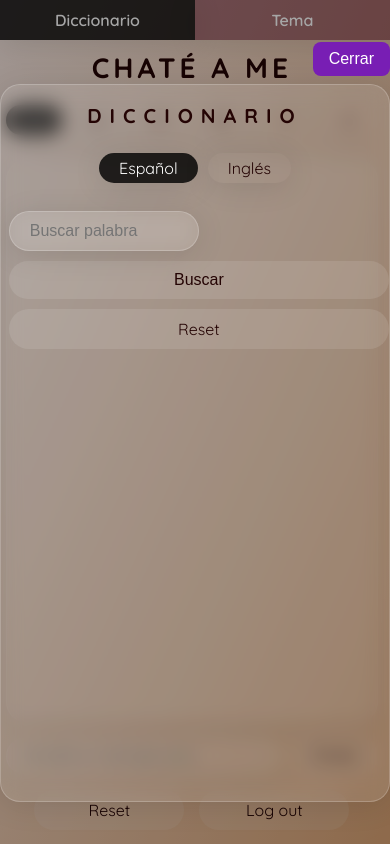
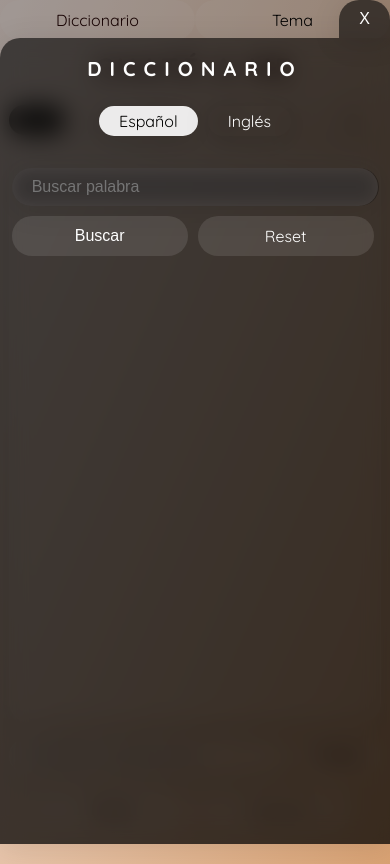
Before and after one commit to Albert-S2/chateame, a Next.js app: page /chatpage in a window 390 px wide. Both pictures are taken after a click on the button "Diccionario". Built offline with nearby package versions, Linux system fonts and the light colour scheme.

Commit message:
mobile version implemented

```diff
--- a/app/chatpage/chatpage.css
+++ b/app/chatpage/chatpage.css
@@ -35,6 +35,40 @@ body {
   width: 100%;
 }
 
+.mobile-toggle-buttons {
+  display: flex;
+  justify-content: center;
+  align-items: center;
+  width: 100%;
+  margin: 0;
+}
+
+.mobile-toggle-buttons button {
+  padding: 10px 20px;
+  /* background: rgba(94, 15, 40, 0.5); */
+  background: rgba(255, 255, 255, 0.1);
+  /* color: #240404; */
+  border: none;
+  border-radius: 20px;
+  font-size: 16px;
+  font-family: 'Quicksand', -apple-system, BlinkMacSystemFont, 'Segoe UI', Roboto, 'Helvetica Neue', sans-serif;
+  /* font-weight: 600; */
+  /* box-shadow: 0 4px 30px rgba(0,0,0,0.1); */
+  cursor: pointer;
+  /* transition: all 0.3s, color 0.1s; */
+  width: 50%
+}
+
+.mobile-toggle-buttons button:hover {
+  background: rgba(94, 15, 40, 0.5);
+  color: #fff;
+}
+.mobile-toggle-buttons button:focus {
+  background: rgba(255, 255, 255, 0.1);
+  color: #240404
+}
+
+
 @media (max-width: 430px) {
   .mobile-overlay {
     position: fixed;
@@ -50,15 +84,18 @@ body {
   }
   .mobile-close {
     align-self: flex-end;
-    margin-bottom: 8px;
-    background: #781eb4;
-    color: #fff;
+    background: rgba(0, 0, 0, 0.6);
+    color: #ffffff;
     border: none;
-    border-radius: 8px;
-    padding: 8px 16px;
+    border-radius: 20px 20px 0 0;
     font-size: 16px;
     cursor: pointer;
     z-index: 1001;
+    padding: 10px 20px;
+    font-size: 16px;
+    cursor: pointer;
+    transition: all 0.3s ease;
+    box-shadow: 0 4px 30px rgba(0, 0, 0, 0.1);
   }
   @keyframes fadeIn {
     from { opacity: 0; }
@@ -76,34 +113,19 @@ body {
   .chatpage-grid {
     padding: 0;
     margin: 0;
+    display: flex;
+    align-items: center;
+    padding: 0;
 }
+/* .chatpage-grid {
+  display: grid;
+  grid-template-columns: 2fr 1fr;
+  gap: 24px;
+  align-items: flex-start;
+  width: 100%;
+  max-width: 1400px;
+  margin: 0 auto;
+  padding: 24px;
+} */
+
 }
-
-.mobile-toggle-buttons {
-  display: flex;
-  justify-content: center;
-  align-items: center;
-  width: 100%;
-  margin: 0;
-}
-
-.mobile-toggle-buttons button {
-  padding: 10px 20px;
-  background: rgba(94, 15, 40, 0.5);
-  color: #fff;
-  border: none;
-  /* border-radius: 20px; */
-  font-size: 16px;
-  font-family: 'Quicksand', -apple-system, BlinkMacSystemFont, 'Segoe UI', Roboto, 'Helvetica Neue', sans-serif;
-  font-weight: 600;
-  box-shadow: 0 4px 30px rgba(0,0,0,0.1);
-  cursor: pointer;
-  transition: background 0.3s, color 0.3s;
-  width: 50%
-}
-
-.mobile-toggle-buttons button:hover,
-.mobile-toggle-buttons button:focus {
-  background: rgba(0, 0, 0, 0.815);
-  color: #fff;
-}
--- a/app/chatpage/page.js
+++ b/app/chatpage/page.js
@@ -49,7 +49,7 @@ export default function ChatPage() {
               className="mobile-close"
               onClick={() => setShowDictionary(false)}
             >
-              Cerrar
+              X
             </button>
             <Dictionary />
           </div>
@@ -60,7 +60,7 @@ export default function ChatPage() {
               className="mobile-close"
               onClick={() => setShowTopic(false)}
             >
-              Cerrar
+              X
             </button>
             <Topic />
           </div>
--- a/app/components/dictionary.css
+++ b/app/components/dictionary.css
@@ -188,8 +188,13 @@
     padding: 8px 0;
     justify-content: center;
     width: 100%;
-    height: auto;
+    height: 100%;
     margin: 0;
+    border-radius: 20px 0px 0px 0px;
+    background: rgba(0, 0, 0, 0.6);
+    backdrop-filter: blur(12px);
+    -webkit-backdrop-filter: blur(12px);
+    border-style: none;
   }
   .dictionary-card {
     width: 100%;
@@ -197,41 +202,98 @@
     min-width: 100%;
     box-sizing: border-box;
     margin: 0 auto;
-    height: 700px;
+  }
+  .dictionary-title {
+    color: #ffffff;
   }
   .dictionary-form {
   display: flex;
-  gap: 5px;
+  /* gap: 5px; */
   margin-bottom: 10px;
   align-items: center;
-  width: 98%;
-  margin: 2%;
+  width: 94%;
+  margin: 3%;
 }
   .dictionary-result-container {
     margin-top: 10px;
     display: flex;
     justify-content: center;
-    width: 98%;
-    margin: 1%;
+    width: 94%;
+    margin: 3%;
   }
   .dictionary-result {
-    max-height: 200px;
+    max-height: 500px;
     overflow-y: auto;
+    background: rgba(255, 255, 255, 0.9);
   }
   .dictionary-input {
-  flex: 1;
-  font-size: 16px;
-  padding: 10px 20px;
-  width: 50%;
+    flex: 1;
+    font-size: 16px;
+    padding: 10px 20px;
+    min-width: 94%;
+    color: #ffffff;
+    background: rgba(95, 90, 90, 0.4);
+    border-style: none;
   }
   .dictionary-form {
-    flex-direction: column;
+    flex-direction: row;
+    flex-wrap: wrap;
     gap: 10px;
     align-items: stretch;
   }
   .dictionary-submit,
   .dictionary-reset {
-    width: 100%;
+    width: 48%;
     margin: 0;
   }
+
+.languageSelection {
+
 }
+.language-button {
+  color: #ffffff;
+}
+.language-button.selected {
+  background: rgba(255, 255, 255, 0.9);
+  color: #000000;
+}
+.language-button:hover {
+  background: rgba(255, 255, 255, 0.9);
+  color: #000000;
+}
+.dictionary-form-container {
+
+}
+
+.dictionary-input:focus {
+outline: none;
+  box-shadow: 0 4px 30px rgba(7, 7, 7, 0.9);
+}
+.dictionary-submit {
+  color: #ffffff;
+}
+.dictionary-submit:disabled {
+  color: #ffffff;
+}
+.dictionary-submit:hover:not(:disabled) {
+
+}
+.dictionary-reset {
+  color: #ffffff;
+}
+.dictionary-reset:hover {
+
+}
+.dictionary-result::-webkit-scrollbar {
+
+}
+.dictionary-result::-webkit-scrollbar-track {
+
+}
+.dictionary-result::-webkit-scrollbar-thumb {
+
+}
+.dictionary-result::-webkit-scrollbar-thumb:hover {
+
+}
+}
--- a/app/components/topic.css
+++ b/app/components/topic.css
@@ -26,7 +26,7 @@
 .topic-title {
   text-align: center;
   font-size: 20px;
-  color: #333333;
+  color: #240404;
   margin-bottom: 5px;
   font-weight: bold;
   text-transform: uppercase;
@@ -95,7 +95,7 @@
   border-radius: 20px;
   cursor: pointer;
   font-family: 'Quicksand', -apple-system, BlinkMacSystemFont, 'Segoe UI', Roboto, 'Helvetica Neue', sans-serif;
-  transition: background-color 0.3s ease;
+  transition: all 0.3s ease;
   background: rgba(255, 255, 255, 0.1);
   color: #240404;
   border: none;
@@ -149,3 +149,87 @@
   font-family: 'Quicksand', -apple-system, BlinkMacSystemFont, 'Segoe UI', Roboto, 'Helvetica Neue', sans-serif;
   font-size: 16px;
 }
+@media (max-width: 430px) {
+  .topic-outer-container {
+    padding: 8px 0;
+    justify-content: center;
+    width: 100%;
+    height: 100%;
+    margin: 0;
+    border-radius: 20px 0px 0px 0px;
+    background: rgba(0, 0, 0, 0.6);
+    backdrop-filter: blur(12px);
+    -webkit-backdrop-filter: blur(12px);
+    border-style: none;
+  }
+  .topic-card {
+    width: 100%;
+    max-width: 100%;
+    min-width: 100%;
+    box-sizing: border-box;
+    margin: 0 auto;
+  }
+  .topic-title {
+    color: #ffffff;
+  }
+  .topic-form {
+    display: flex;
+    flex-direction: row;
+    flex-wrap: wrap;
+    gap: 10px;
+    align-items: stretch;
+    width: 94%;
+    margin: 3%;
+    margin-bottom: 10px;
+  }
+  .topic-input {
+    flex: 1;
+    font-size: 16px;
+    padding: 10px 20px;
+    min-width: 94%;
+    color: #ffffff;
+    background: rgba(95, 90, 90, 0.4);
+    border-style: none;
+    border-radius: 20px;
+  }
+  .topic-input:focus {
+    outline: none;
+    box-shadow: 0 4px 30px rgba(7, 7, 7, 0.9);
+  }
+  .topic-submit,
+  .topic-reset {
+    width: 48%;
+    margin: 0;
+    color: #ffffff;
+    /* background: rgba(94, 15, 40, 0.5); */
+    /* border: none;
+    border-radius: 20px;
+    font-size: 16px;
+    transition: all 0.3s ease; */
+  }
+  .topic-submit:disabled {
+    background: rgba(255,255,255,0.1);
+    color: #ffffff;
+  }
+  .topic-result-container {
+    margin-top: 10px;
+    display: flex;
+    justify-content: center;
+    width: 94%;
+    margin: 3%;
+  }
+  .topic-result {
+    max-height: 500px;
+    overflow-y: auto;
+    background: rgba(255, 255, 255, 0.9);
+    color: #000000;
+    border-radius: 15px;
+    border: 1px solid #ede8e8;
+    box-shadow: 0 4px 30px rgba(0,0,0,0.1);
+    padding: 3px 20px;
+    font-size: 16px;
+    line-height: 1.8;
+    width: 100%;
+    font-family: 'Quicksand', -apple-system, BlinkMacSystemFont, 'Segoe UI', Roboto, 'Helvetica Neue', sans-serif;
+  }
+}
```
Also changed, not shown: public/apple-touch-icon.png.
